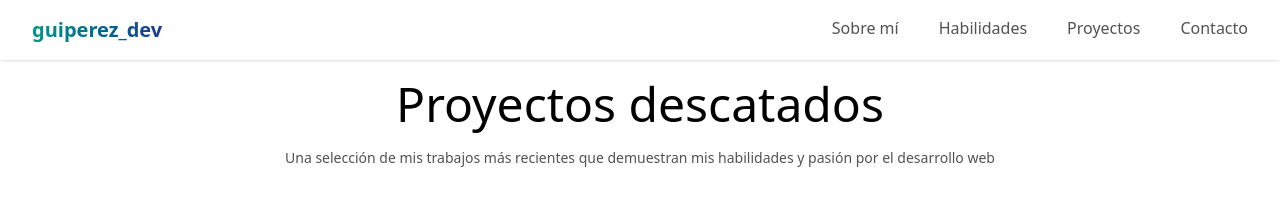
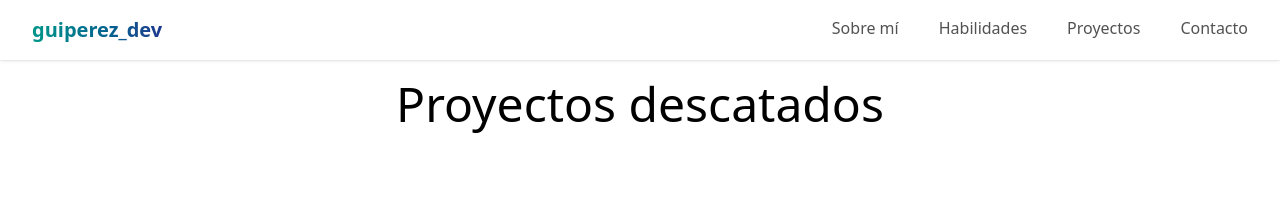
Before and after one commit to guiss26/portafolio-guissella, a React (Vite) app: page /projects in a window 1280 px wide. Shown: the top 206 px of the page. Built offline with nearby package versions, Linux system fonts and the light colour scheme.

Commit message:
chore(projects): remove subtitle paragraph

```diff
--- a/src/sections/Projects.jsx
+++ b/src/sections/Projects.jsx
@@ -89,7 +89,7 @@ export default function Projects() {
                 <article className="">
                     <div className="py-5">
                         <h2 className="text-5xl pb-5">Proyectos descatados</h2>
-                        <p className="text-neutral-600 text-sm">Una selección de mis trabajos más recientes que demuestran mis habilidades y pasión por el desarrollo web</p>
+                        {/* <p className="text-neutral-600 text-sm">Una selección de mis trabajos más recientes que demuestran mis habilidades y pasión por el desarrollo web</p> */}
                     </div>
 
                     <div className="grid grid-cols-1 md:grid-cols-2 lg:grid-cols-3 gap-9 p-10">
```
